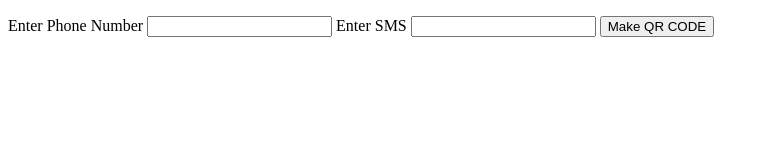
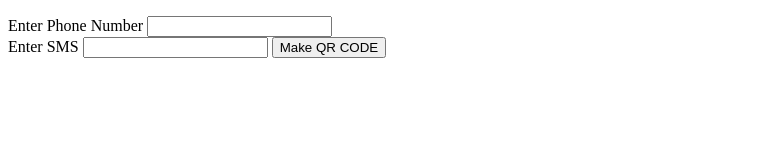
Before and after one commit to iArchitSharma/QR-Code-Generator, a plain HTML site: page sms-qr.html in a window 1280 px wide. Shown: the whole page, without its empty margins (0-769 px from the left). Drawn offline with Linux system fonts and the light colour scheme.

Commit message:
added detaild before input field in sms section

```diff
--- a/sms-qr.html
+++ b/sms-qr.html
@@ -11,7 +11,7 @@
     <form id="SMSForm">
         <p id="error"> </p>
         <span>Enter Phone Number</span>
-        <input id="phnumber" type="text" />
+        <input id="phnumber" type="text" /><br>
         <span>Enter SMS</span>
         <input id="sms" type="text" />
         <button type="button" onclick="smsQR()">Make QR CODE</button>
```
